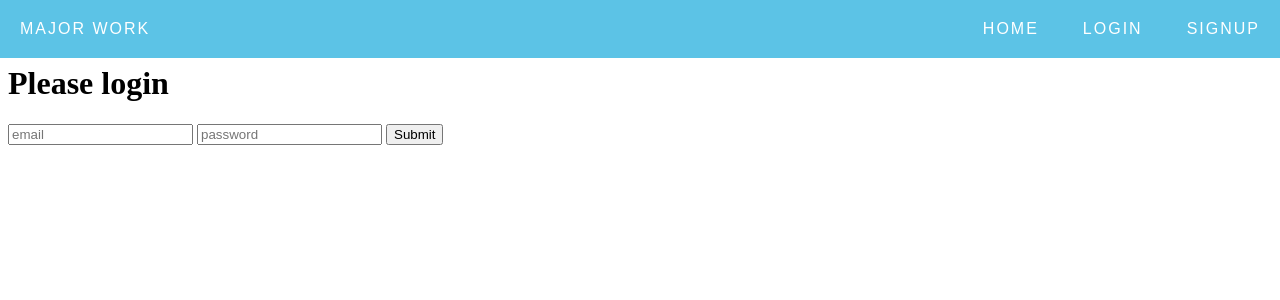
After one commit to iso1234/majorwork, a Flask app: template templates/login.html in a window 1280 px wide. The commit adds this page. Shown: the top 300 px of the page. Run offline with Flask 2, Linux system fonts and the light colour scheme; the template is opened without the code that fills it, so the values that code supplies are empty.

Commit message:
Added basic framework
Added the app.py file so you can run the website. Also added another
page for the site. The templates now make use of the {% include %} tag
in jinja.

```diff
--- /dev/null
+++ b/app.py
@@ -0,0 +1,22 @@
+from flask import *
+app = Flask(__name__)
+app.secret_key="Bananna"
+
+@app.route("/login", methods=["GET", "POST"])
+def handleLogin():
+    error = None
+    if request.method == "POST":
+        if request.form["email"] == "admin@admin.com" and request.form["password"] == "admin":
+            flash("You were successfully logged in!")
+            return redirect(url_for("home"))
+        else:
+            error = "Oops! Wrong username/password."
+
+    return render_template("login.html", error=error)
+
+@app.route("/")
+def home():
+    return render_template("index.html", messages=get_flashed_messages())
+
+if __name__ == "__main__":
+    app.run()
--- /dev/null
+++ b/static/menubar.css
@@ -0,0 +1,39 @@
+nav {
+  padding: 0px;
+  position: fixed;
+  width: 100%;
+  background: #5cc3e6;
+  top: 0;
+  left: 0;
+}
+
+.left-side {
+  float: left;
+  padding: 20px;
+  text-transform: uppercase;
+  font-family: 'Fjalla One', sans-serif;
+  color: #FFF;
+  letter-spacing: 2px;
+}
+
+.right-side {
+  float: right;
+}
+
+.right-side li {
+  display: inline-block;
+  padding: 20px;
+  text-transform: uppercase;
+  font-family: 'Fjalla One', sans-serif;
+  letter-spacing: 2px;
+  cursor: pointer;
+}
+
+.right-side li a {
+  text-decoration: none;
+  color: #FFF;
+}
+
+.right-side li:hover {
+    background-color: #156884;
+}
--- /dev/null
+++ b/templates/header.html
@@ -0,0 +1,8 @@
+<!DOCTYPE html>
+<html = lang="en"
+<head>
+	<title>Home</title>
+	<meta charset="UTF-8">
+	<meta name="viewport" content="width=device-width, initial-scale=1.0">
+    <link rel="stylesheet" type="text/css" href="/static/menubar.css" />
+</head>
--- /dev/null
+++ b/templates/login.html
@@ -0,0 +1,17 @@
+{% include "header.html" %}
+
+<body>
+    {% include "menubar.html" %}
+    </br>
+    </br>
+	<h1>Please login</h1>
+	<form action="/login" method="post">
+		<input type="email" placeholder="email" name="email">
+		<input type="password" placeholder="password" name="password">
+		<input type="submit" value="Submit">
+	</form>
+	{% if error %}
+		<p>{{ error }}</p>
+	{% endif %}
+</body>
+</html>
--- /dev/null
+++ b/templates/menubar.html
@@ -0,0 +1,8 @@
+<nav>
+    <div class="left-side"> Major work </div>
+    <div class="right-side">
+        <li> <a href="/">Home</a></li>
+        <li> <a href="/login">Login</a></li>
+        <li> <a href="/">Signup</a></li>
+    </div>
+</nav>
```
Also changed, not shown: templates/index.html (+5 -62 lines).
